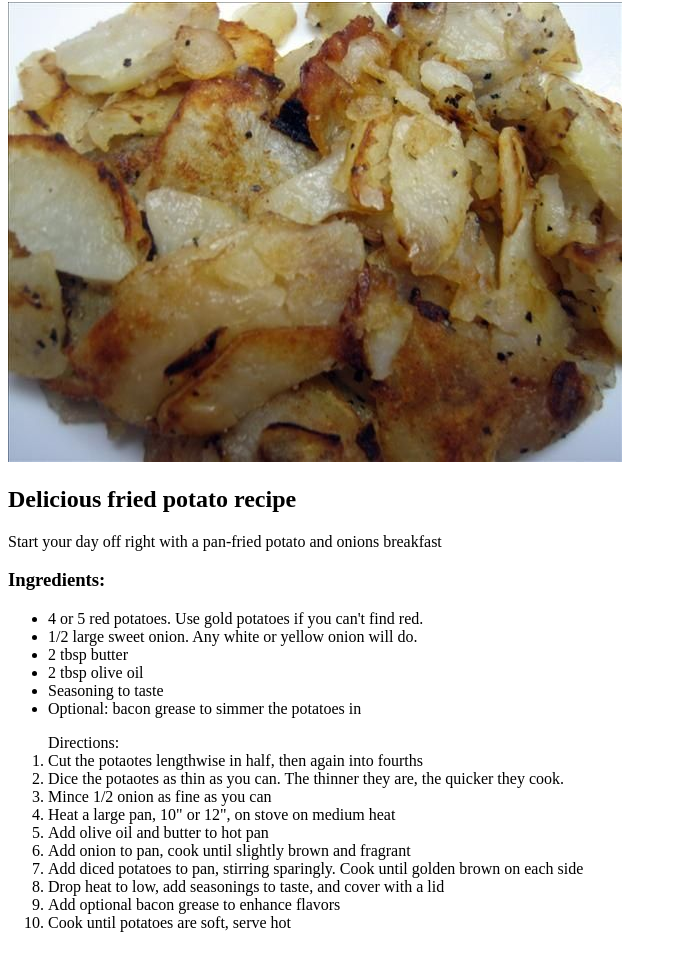
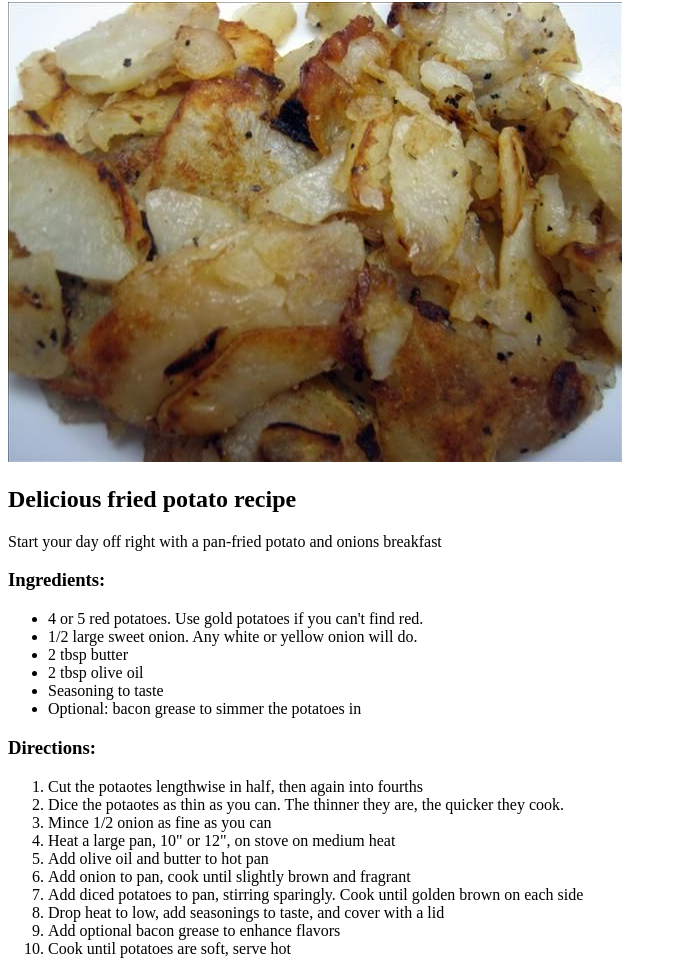
Before and after one commit to jeremygraslie/odin-recipes, a plain HTML site: page recipes/friedpotatoes.html in a window 1280 px wide. Shown: the part 78-1052 px from the top of the page, without its empty margins (0-677 px from the left). Before the commit the page ends 1026 px from the top, so only its background shows below. Drawn offline with Linux system fonts and the light colour scheme.

Commit message:
Update pages for congruency

```diff
--- a/recipes/friedpotatoes.html
+++ b/recipes/friedpotatoes.html
@@ -22,7 +22,8 @@
             <li>Optional: bacon grease to simmer the potatoes in</li>
         </ul>
 
-        <ol>Directions:
+        <h3>Directions:</h3>
+        <ol>
             <li>Cut the potaotes lengthwise in half, then again into fourths</li>
             <li>Dice the potaotes as thin as you can.  The thinner they are, the quicker they cook.</li>
             <li>Mince 1/2 onion as fine as you can</li>
```
Also changed, not shown: recipes/bbqchicken.html (+1 -1 lines).
